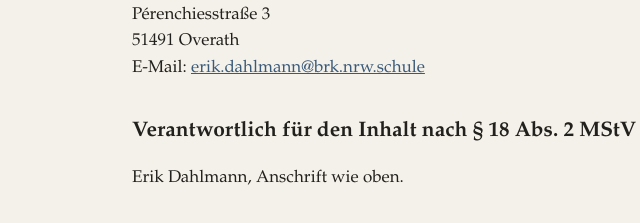
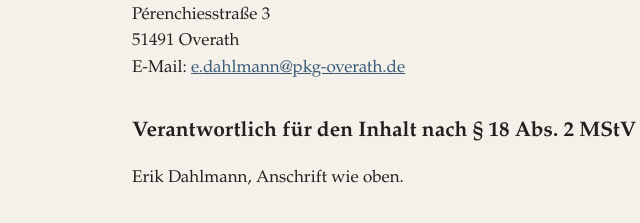
Before and after one commit to erikdahlmann/erikdahlmann.github.io, a plain HTML site: page impressum.html in a window 1280 px wide. Shown: the part 359-582 px from the top of the page, 144-784 px from the left. Drawn offline with Linux system fonts and the light colour scheme.

Commit message:
Impressum: E-Mail-Adresse auf e.dahlmann@pkg-overath.de umgestellt
Co-Authored-By: Claude Opus 5.5 <noreply@anthropic.com>

```diff
--- a/impressum.html
+++ b/impressum.html
@@ -58,7 +58,7 @@ main.text ul{padding-left:1.2em}
 Paul-Klee-Gymnasium Overath<br>
 Pérenchiesstraße 3<br>
 51491 Overath<br>
-E-Mail: <a href="mailto:erik.dahlmann@brk.nrw.schule">erik.dahlmann@brk.nrw.schule</a></address>
+E-Mail: <a href="mailto:e.dahlmann@pkg-overath.de">e.dahlmann@pkg-overath.de</a></address>
 
 <h2>Verantwortlich für den Inhalt nach § 18 Abs. 2 MStV</h2>
 <p>Erik Dahlmann, Anschrift wie oben.</p>
```
Also changed, not shown: datenschutz.html (+1 -1 lines).
